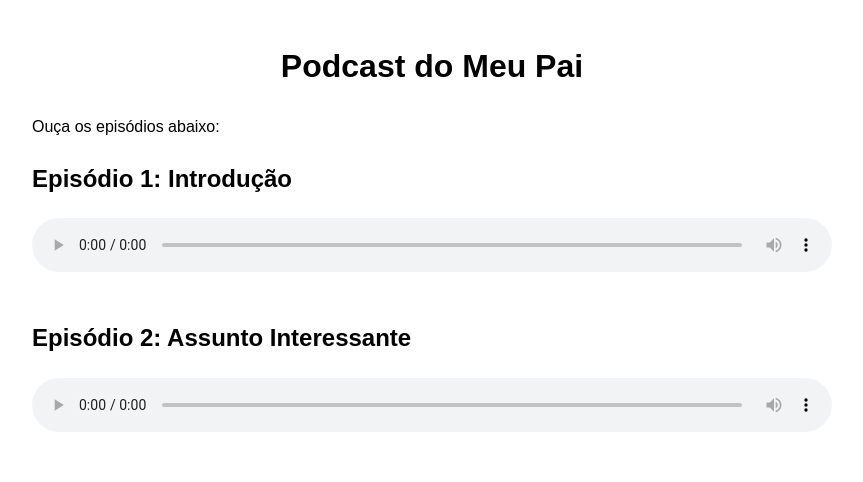
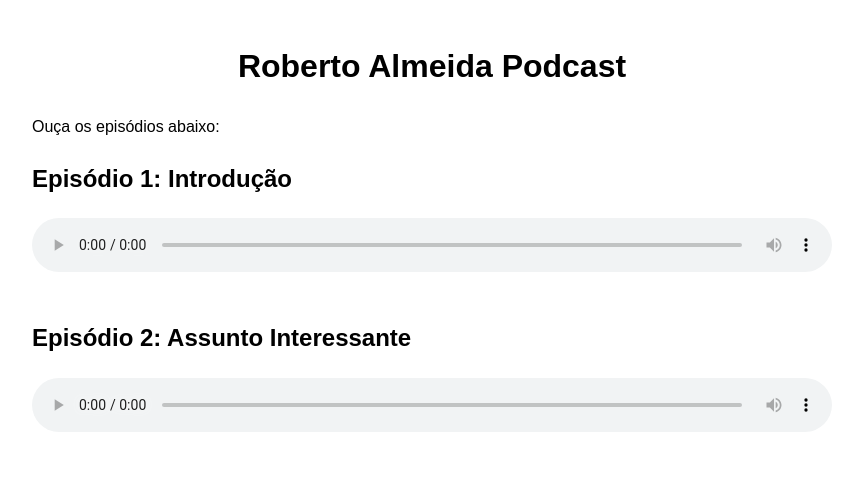
Before and after one commit to teusbraga/projeto-rpa, a plain HTML site: page index.html in a window 1280 px wide. Shown: the whole page, without its empty margins (208-1071 px from the left). Drawn offline with Linux system fonts and the light colour scheme.

Commit message:
Update index.html

```diff
--- a/index.html
+++ b/index.html
@@ -22,7 +22,7 @@
     </style>
 </head>
 <body>
-    <h1>Podcast do Meu Pai</h1>
+    <h1>Roberto Almeida Podcast</h1>
     <p>Ouça os episódios abaixo:</p>
 
     <!-- Player para o Episódio 1 -->
```
